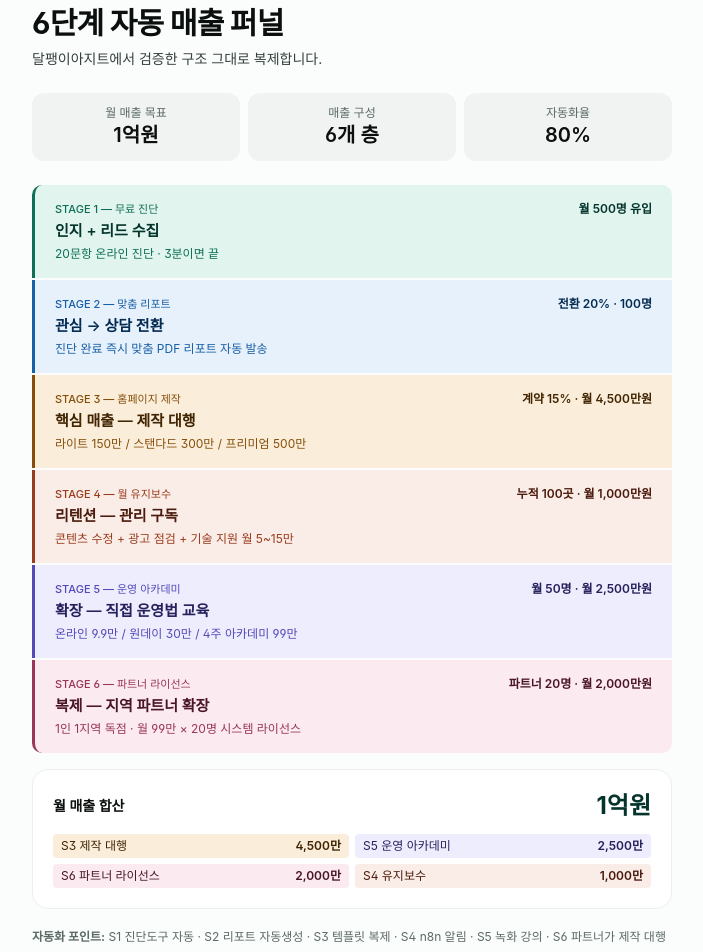
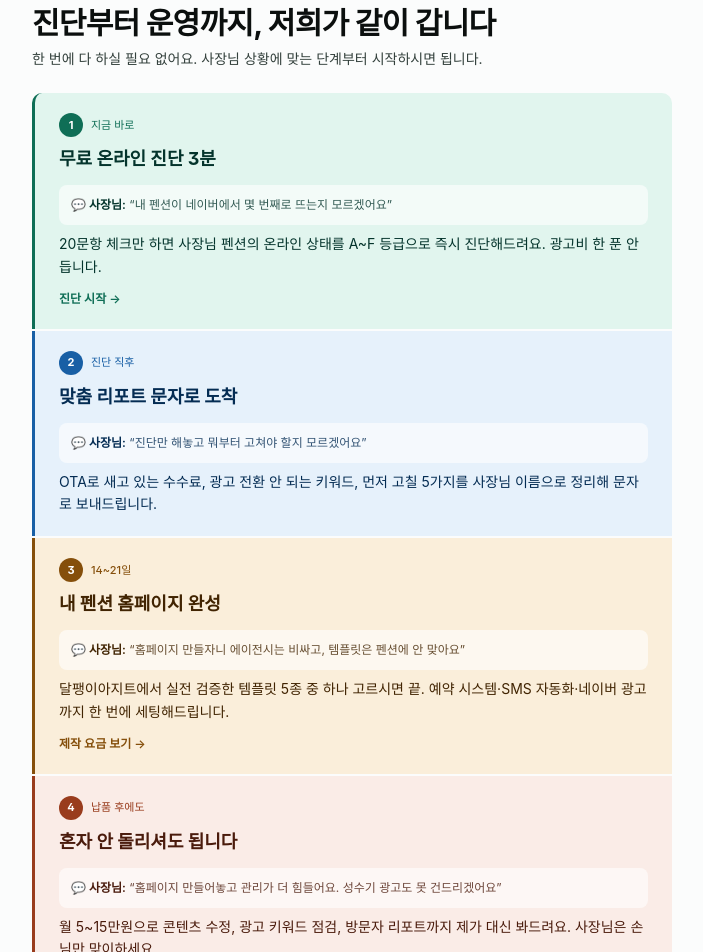
Before and after one commit to soool9241-hub/storifarm-pension-web, a Next.js app: page / in a window 1280 px wide. Shown: the part 1400-2352 px from the top of the page, without its empty margins (288-991 px from the left). Built offline with nearby package versions, Linux system fonts and the light colour scheme.

Commit message:
refactor: customer-journey view on landing, move biz plan to admin

```diff
--- a/app/admin/layout.tsx
+++ b/app/admin/layout.tsx
@@ -18,6 +18,7 @@ export default function AdminLayout({ children }: { children: React.ReactNode })
               <Link href="/admin" className="rounded-lg px-3 py-1.5 hover:bg-white">대시보드</Link>
               <Link href="/admin/leads" className="rounded-lg px-3 py-1.5 hover:bg-white">리드</Link>
               <Link href="/admin/funnel" className="rounded-lg px-3 py-1.5 hover:bg-white">퍼널</Link>
+              <Link href="/admin/plan" className="rounded-lg px-3 py-1.5 hover:bg-white">사업 계획</Link>
             </nav>
           </div>
           <form action="/api/admin/logout" method="post">
--- /dev/null
+++ b/app/admin/plan/page.tsx
@@ -0,0 +1,19 @@
+import SixStageFunnel from "@/components/funnel/SixStageFunnel";
+
+export default function AdminPlanPage() {
+  return (
+    <div className="mx-auto max-w-[680px]">
+      <div className="mb-6">
+        <div className="label">내부 사업 계획</div>
+        <h1 className="mt-1 text-2xl font-bold">6단계 자동 매출 퍼널 — 월 1억 역산</h1>
+        <p className="mt-2 text-sm text-ink-500">
+          이 페이지는 관리자만 볼 수 있는 내부 지표입니다. 고객에게는 노출되지 않습니다.
+        </p>
+      </div>
+      <SixStageFunnel />
+      <div className="mt-5 text-xs text-ink-500">
+        <b>자동화 포인트:</b> S1 진단도구 자동 · S2 리포트 자동생성 · S3 템플릿 복제 · S4 n8n 알림 · S5 녹화 강의 · S6 파트너가 제작 대행
+      </div>
+    </div>
+  );
+}
--- a/app/page.tsx
+++ b/app/page.tsx
@@ -1,4 +1,4 @@
-import SixStageFunnel from "@/components/funnel/SixStageFunnel";
+import CustomerJourney from "@/components/funnel/CustomerJourney";
 
 export default function Home() {
   return (
@@ -94,22 +94,23 @@ export default function Home() {
         </div>
       </section>
 
-      {/* 6-STAGE FUNNEL */}
+      {/* CUSTOMER JOURNEY */}
       <section className="border-b border-ink-100 bg-ink-100/20">
         <div className="container-narrow py-16">
           <div className="mb-6">
-            <div className="label">시스템 구조</div>
+            <div className="label">사장님의 여정</div>
             <h2 className="mt-1 text-2xl font-bold sm:text-3xl">
-              6단계 자동 매출 퍼널
+              진단부터 운영까지, 저희가 같이 갑니다
             </h2>
             <p className="mt-2 text-sm text-ink-700">
-              달팽이아지트에서 검증한 구조 그대로 복제합니다.
+              한 번에 다 하실 필요 없어요. 사장님 상황에 맞는 단계부터 시작하시면 됩니다.
             </p>
           </div>
-          <SixStageFunnel />
-          <div className="mt-5 text-xs text-ink-500">
-            <b>자동화 포인트:</b> S1 진단도구 자동 · S2 리포트 자동생성 · S3 템플릿
-            복제 · S4 n8n 알림 · S5 녹화 강의 · S6 파트너가 제작 대행
+          <CustomerJourney />
+          <div className="mt-6 rounded-xl bg-white p-5 text-xs text-ink-500 ring-1 ring-ink-100">
+            <b className="text-ink-900">👋 먼저 이것만 해보세요 —</b> 3분짜리 무료 진단.
+            사장님 펜션 상태부터 본 뒤에, 필요한 단계만 골라가세요. 억지로 제작 의뢰할 필요
+            없습니다.
           </div>
         </div>
       </section>
--- /dev/null
+++ b/components/funnel/CustomerJourney.tsx
@@ -0,0 +1,129 @@
+const STEPS = [
+  {
+    n: 1,
+    badge: "지금 바로",
+    title: "무료 온라인 진단 3분",
+    pain: "내 펜션이 네이버에서 몇 번째로 뜨는지 모르겠어요",
+    gain: "20문항 체크만 하면 사장님 펜션의 온라인 상태를 A~F 등급으로 즉시 진단해드려요. 광고비 한 푼 안 듭니다.",
+    bg: "#E1F5EE",
+    bar: "#0F6E56",
+    text: "#04342C",
+    sub: "#0F6E56",
+    round: "10px 10px 0 0",
+    cta: { label: "진단 시작 →", href: "/diagnostic" },
+  },
+  {
+    n: 2,
+    badge: "진단 직후",
+    title: "맞춤 리포트 문자로 도착",
+    pain: "진단만 해놓고 뭐부터 고쳐야 할지 모르겠어요",
+    gain: "OTA로 새고 있는 수수료, 광고 전환 안 되는 키워드, 먼저 고칠 5가지를 사장님 이름으로 정리해 문자로 보내드립니다.",
+    bg: "#E6F1FB",
+    bar: "#185FA5",
+    text: "#042C53",
+    sub: "#185FA5",
+  },
+  {
+    n: 3,
+    badge: "14~21일",
+    title: "내 펜션 홈페이지 완성",
+    pain: "홈페이지 만들자니 에이전시는 비싸고, 템플릿은 펜션에 안 맞아요",
+    gain: "달팽이아지트에서 실전 검증한 템플릿 5종 중 하나 고르시면 끝. 예약 시스템·SMS 자동화·네이버 광고까지 한 번에 세팅해드립니다.",
+    bg: "#FAEEDA",
+    bar: "#854F0B",
+    text: "#412402",
+    sub: "#854F0B",
+    cta: { label: "제작 요금 보기 →", href: "/pricing" },
+  },
+  {
+    n: 4,
+    badge: "납품 후에도",
+    title: "혼자 안 돌리셔도 됩니다",
+    pain: "홈페이지 만들어놓고 관리가 더 힘들어요. 성수기 광고도 못 건드리겠어요",
+    gain: "월 5~15만원으로 콘텐츠 수정, 광고 키워드 점검, 방문자 리포트까지 제가 대신 봐드려요. 사장님은 손님만 맞이하세요.",
+    bg: "#FAECE7",
+    bar: "#993C1D",
+    text: "#4A1B0C",
+    sub: "#993C1D",
+    cta: { label: "관리 구독 안내 →", href: "/maintenance" },
+  },
+  {
+    n: 5,
+    badge: "직접 해보고 싶다면",
+    title: "운영 노하우 그대로 가르쳐드려요",
+    pain: "대행사 맡기긴 싫고, 나도 직접 광고 돌리고 싶은데 혼자는 막막해요",
+    gain: "7년간 검증한 네이버 광고 37키워드, SMS 자동화, 재방문 트리거를 4주 아카데미로 그대로 이식해드립니다. 월 9.9만 온라인도 가능.",
+    bg: "#EEEDFE",
+    bar: "#534AB7",
+    text: "#26215C",
+    sub: "#534AB7",
+    cta: { label: "아카데미 보기 →", href: "/academy" },
+  },
+  {
+    n: 6,
+    badge: "같이 사업하고 싶다면",
+    title: "지역 파트너로 함께해요",
+    pain: "이 시스템이 내 지역에서도 통할 것 같은데, 나도 펜션 홈페이지 사업을 하고 싶어요",
+    gain: "1인 1지역 독점. 템플릿·자동화·광고 템플릿을 그대로 드리고, 초기 3건은 제가 함께 만들어드립니다. 20명만 선발합니다.",
+    bg: "#FBEAF0",
+    bar: "#993556",
+    text: "#4B1528",
+    sub: "#993556",
+    round: "0 0 10px 10px",
+    cta: { label: "파트너 지원 →", href: "/partners" },
+  },
+];
+
+export default function CustomerJourney() {
+  return (
+    <div className="w-full">
+      <div className="flex flex-col gap-[2px]">
+        {STEPS.map((s) => (
+          <div
+            key={s.n}
+            className="px-5 py-5 sm:px-6"
+            style={{
+              background: s.bg,
+              borderLeft: `3px solid ${s.bar}`,
+              borderRadius: s.round || 0,
+            }}
+          >
+            <div className="flex items-center gap-2">
+              <span
+                className="inline-flex h-6 w-6 items-center justify-center rounded-full text-[11px] font-bold text-white"
+                style={{ background: s.bar }}
+              >
+                {s.n}
+              </span>
+              <span className="text-[11px] font-medium" style={{ color: s.sub }}>
+                {s.badge}
+              </span>
+            </div>
+            <div className="mt-2 text-[17px] font-bold sm:text-lg" style={{ color: s.text }}>
+              {s.title}
+            </div>
+
+            <div className="mt-3 rounded-lg bg-white/60 p-3 text-xs" style={{ color: s.text }}>
+              <span className="font-semibold">💬 사장님:</span>{" "}
+              <span className="opacity-80">“{s.pain}”</span>
+            </div>
+
+            <div className="mt-2 text-sm leading-relaxed" style={{ color: s.text }}>
+              {s.gain}
+            </div>
+
+            {s.cta && (
+              <a
+                href={s.cta.href}
+                className="mt-3 inline-flex items-center gap-1 text-xs font-semibold underline-offset-2 hover:underline"
+                style={{ color: s.bar }}
+              >
+                {s.cta.label}
+              </a>
+            )}
+          </div>
+        ))}
+      </div>
+    </div>
+  );
+}
```
